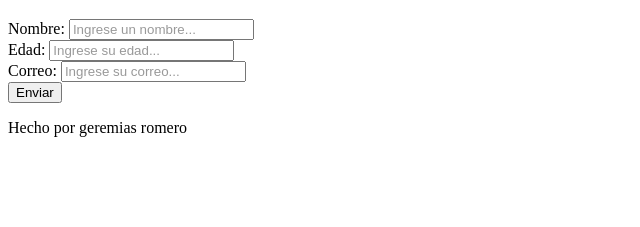
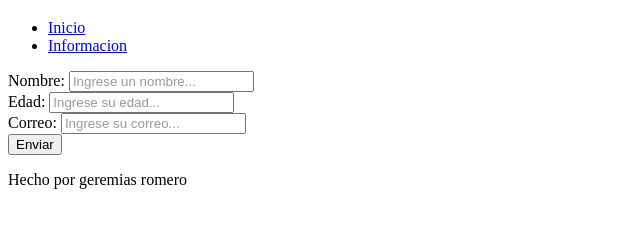
Before and after one commit to G3rrom/Pagina_web_G, a plain HTML site: page index.html in a window 1280 px wide. Shown: the part 61-288 px from the top of the page, without its empty margins (0-640 px from the left). Drawn offline with Linux system fonts and the light colour scheme.

Commit message:
Update index.html

```diff
--- a/index.html
+++ b/index.html
@@ -9,6 +9,12 @@
 <body>
   <header>
     <h1>Formulario</h1>
+    <nav>
+      <ul>
+        <li><a href="#">Inicio</a></li>
+        <li><a href="#">Informacion</a></li>
+      </ul>
+    </nav>
   </header>
   <main>
       <form id="loginForm">
```
